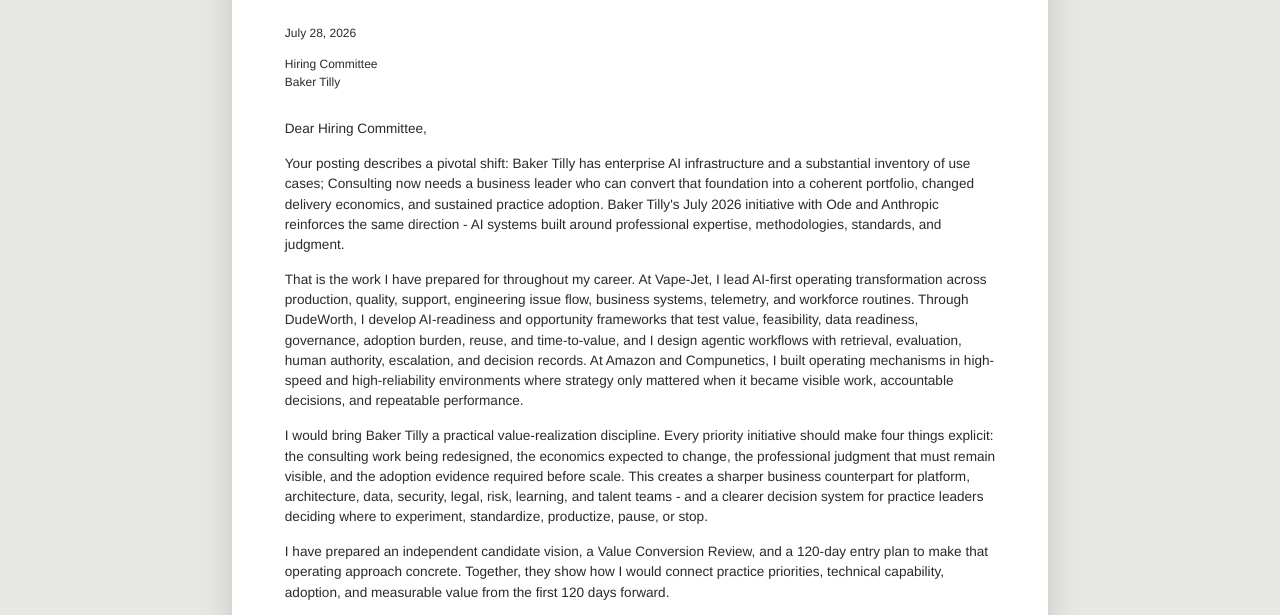
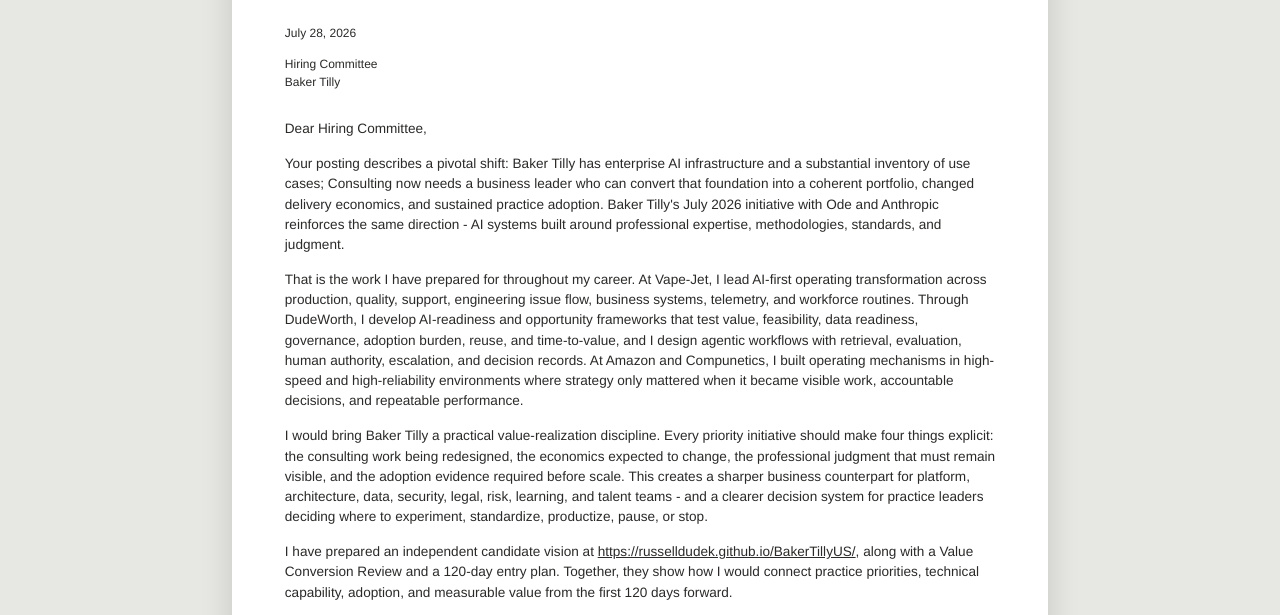
Before and after one commit to russelldudek/BakerTillyUS, a plain HTML site: page cover-letter.html in a window 1280 px wide. Shown: the part 321-936 px from the top of the page. Drawn offline with Linux system fonts and the light colour scheme.

Commit message:
Add candidate vision URL to cover letter body

```diff
--- a/cover-letter.html
+++ b/cover-letter.html
@@ -3,6 +3,6 @@
 <p>Your posting describes a pivotal shift: Baker Tilly has enterprise AI infrastructure and a substantial inventory of use cases; Consulting now needs a business leader who can convert that foundation into a coherent portfolio, changed delivery economics, and sustained practice adoption. Baker Tilly's July 2026 initiative with Ode and Anthropic reinforces the same direction - AI systems built around professional expertise, methodologies, standards, and judgment.</p>
 <p>That is the work I have prepared for throughout my career. At Vape-Jet, I lead AI-first operating transformation across production, quality, support, engineering issue flow, business systems, telemetry, and workforce routines. Through DudeWorth, I develop AI-readiness and opportunity frameworks that test value, feasibility, data readiness, governance, adoption burden, reuse, and time-to-value, and I design agentic workflows with retrieval, evaluation, human authority, escalation, and decision records. At Amazon and Compunetics, I built operating mechanisms in high-speed and high-reliability environments where strategy only mattered when it became visible work, accountable decisions, and repeatable performance.</p>
 <p>I would bring Baker Tilly a practical value-realization discipline. Every priority initiative should make four things explicit: the consulting work being redesigned, the economics expected to change, the professional judgment that must remain visible, and the adoption evidence required before scale. This creates a sharper business counterpart for platform, architecture, data, security, legal, risk, learning, and talent teams - and a clearer decision system for practice leaders deciding where to experiment, standardize, productize, pause, or stop.</p>
-<p>I have prepared an independent candidate vision, a Value Conversion Review, and a 120-day entry plan to make that operating approach concrete. Together, they show how I would connect practice priorities, technical capability, adoption, and measurable value from the first 120 days forward.</p>
+<p>I have prepared an independent candidate vision at <a href="https://russelldudek.github.io/BakerTillyUS/">https://russelldudek.github.io/BakerTillyUS/</a>, along with a Value Conversion Review and a 120-day entry plan. Together, they show how I would connect practice priorities, technical capability, adoption, and measurable value from the first 120 days forward.</p>
 <p>I would welcome the opportunity to discuss how Baker Tilly can make AI a force multiplier for expertise, quality, judgment, and scalable client value - not simply a faster way to produce existing work.</p>
 <p>Carpe diem,<br><strong>Russell Dudek</strong></p></div><footer class="page-footer"><span>Russell Dudek · Consulting AI Director candidate</span><span>1 / 1</span></footer></section></main></body></html>
```
